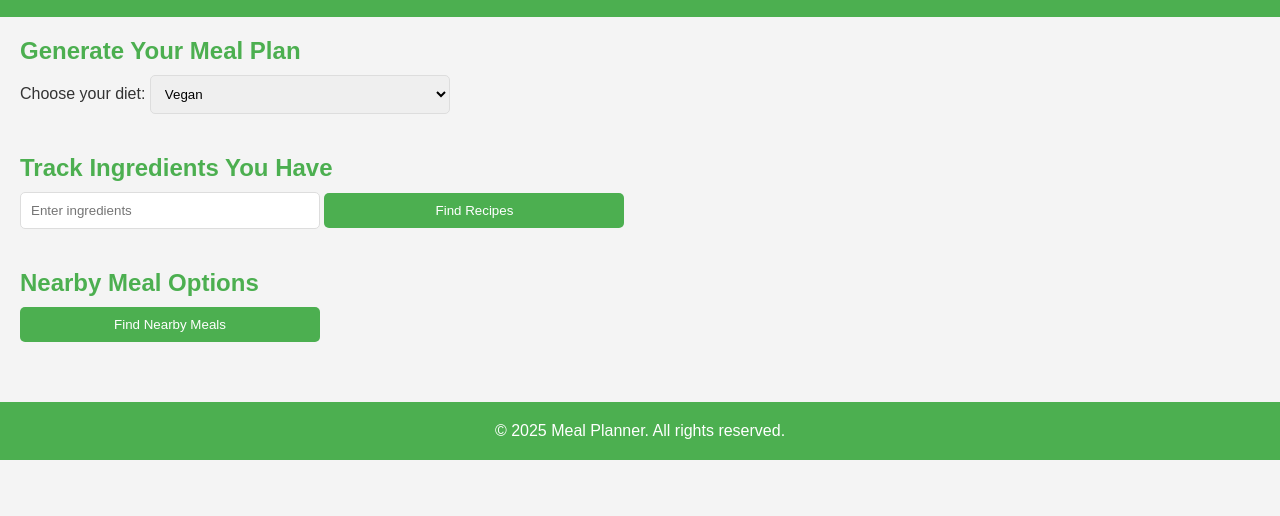
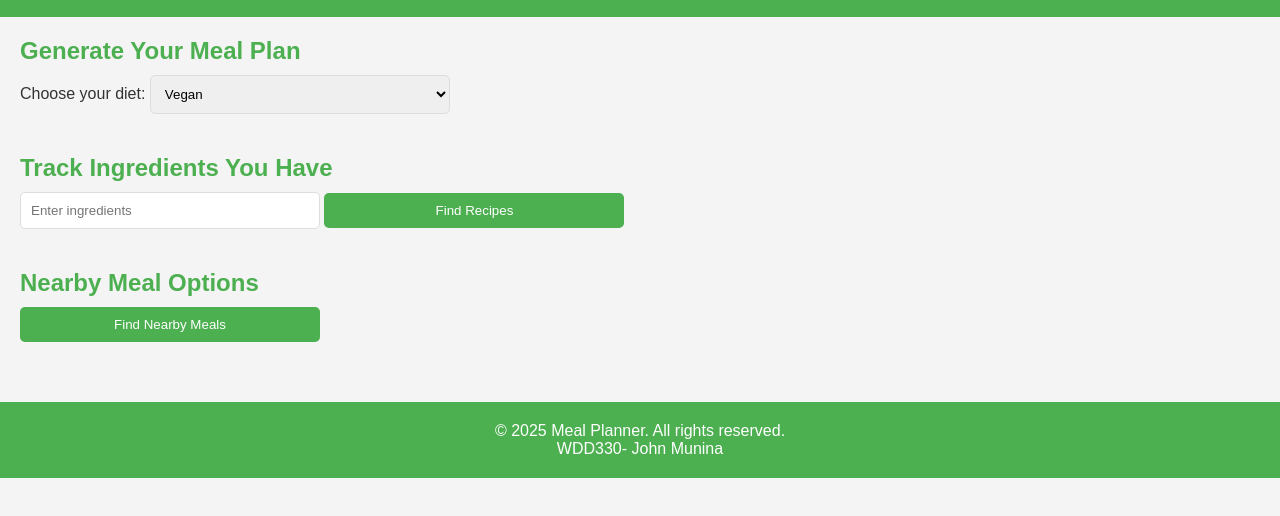
Before and after one commit to Johnmunina8161/Wdd330-final-project, a website built with Vite: page index.html in a window 1280 px wide. Shown: the part 78-594 px from the top of the page. Built offline with nearby package versions, Linux system fonts and the light colour scheme.

Commit message:
initial commit

```diff
--- a/index.html
+++ b/index.html
@@ -43,6 +43,7 @@
 
     <footer>
         <p>&copy; 2025 Meal Planner. All rights reserved.</p>
+        <p>WDD330- John Munina</p>
     </footer>
     <script src="Js/script.js"></script>
 
```
